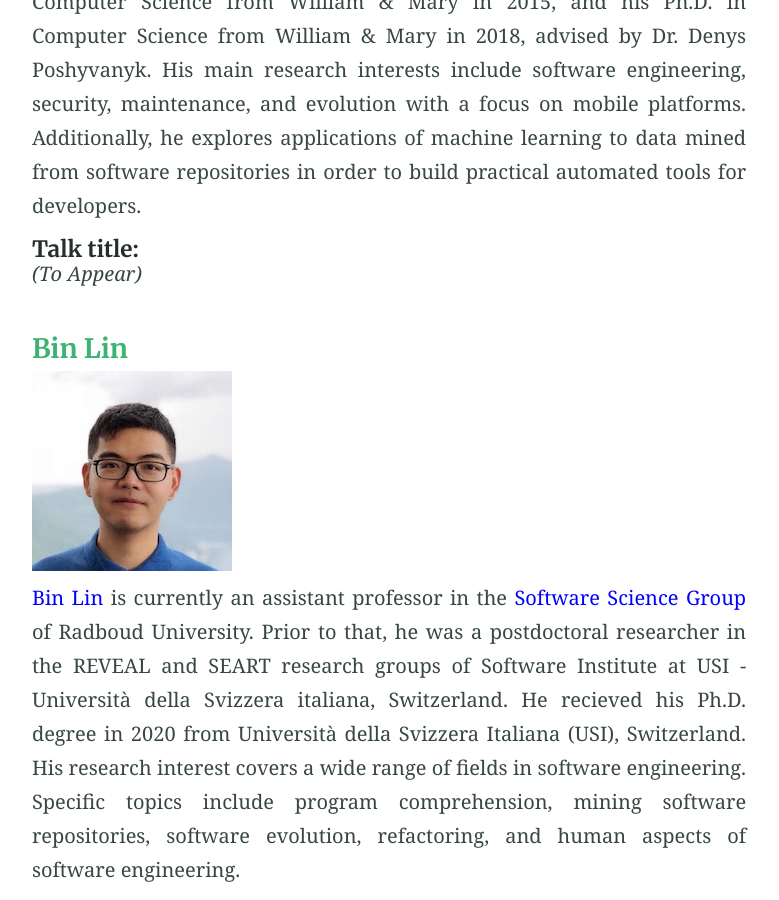
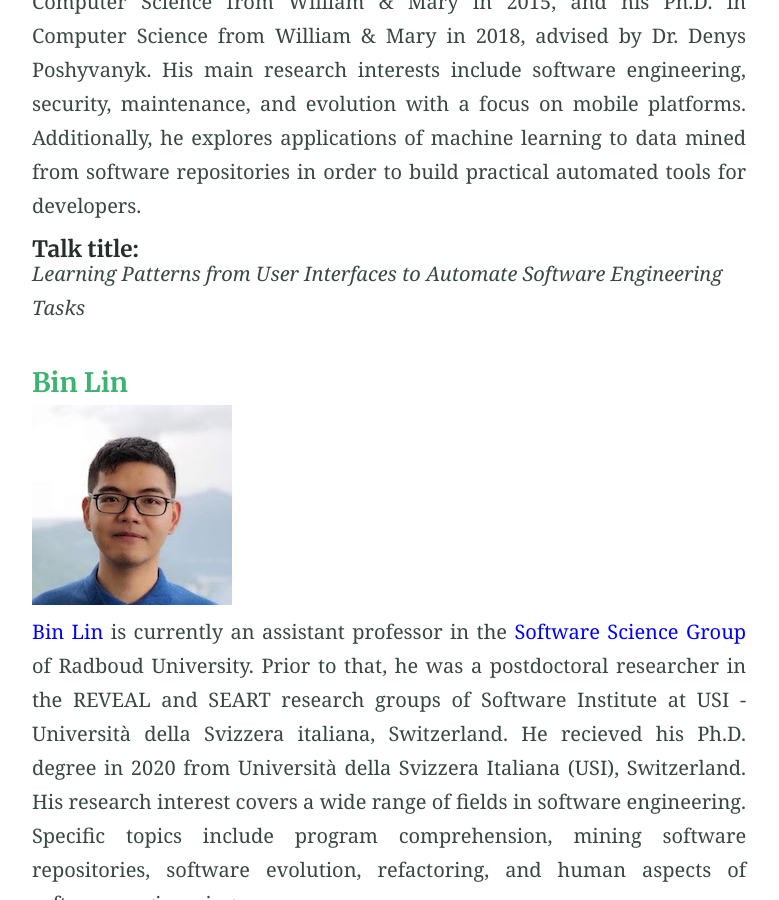
Before and after one commit to msr-asia-summit/msr-asia-summit.github.io, a Jekyll site: the page built from speakers.md, in a window 1280 px wide and 900 px high, scrolled down 2501 px. Shown: the whole window, without its empty margins (251-1030 px from the left). Built offline with Jekyll 4.4.1, drawn with Linux system fonts in a browser that asks for light colours.

Commit message:
update talk title

```diff
--- a/_includes/all_speakers.html
+++ b/_includes/all_speakers.html
@@ -58,7 +58,7 @@ The conference will feature plenary addresses by the following great speakers:<b
     <img src="/assets/Kevin.png">
   </div>
   <div style="text-align: justify;"><a href="https://www.kpmoran.com/" class="blue-link">Kevin Moran </a> is an Assistant Professor in the Department of Computer Science at George Mason University where he directs the <a href="https://sagelab.io" class="blue-link">SAGE Research Lab</a>.  He graduated with his B.A. in Physics with a Computer Science Minor from the College of the Holy Cross in 2013. He graduated with his M.S. in Computer Science from William & Mary in 2015, and his Ph.D. in Computer Science from William & Mary in 2018, advised by Dr. Denys Poshyvanyk.  His main research interests include software engineering, security, maintenance, and evolution with a focus on mobile platforms. Additionally, he explores applications of machine learning to data mined from software repositories in order to build practical automated tools for developers. </div>
-  <h5>Talk title: </h5><i>(To Appear)</i>
+  <h5>Talk title: </h5><i>Learning Patterns from User Interfaces to Automate Software Engineering Tasks</i>
 <BR>
 <BR></div>
 
```
